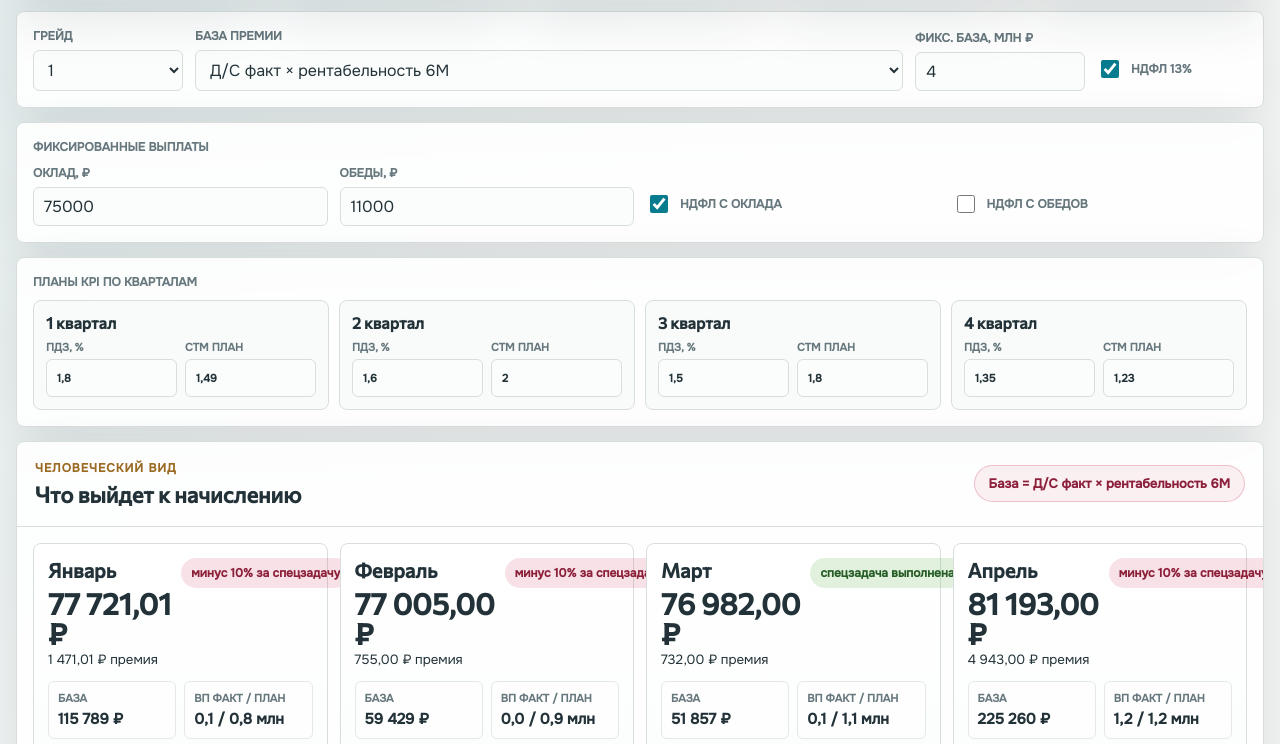
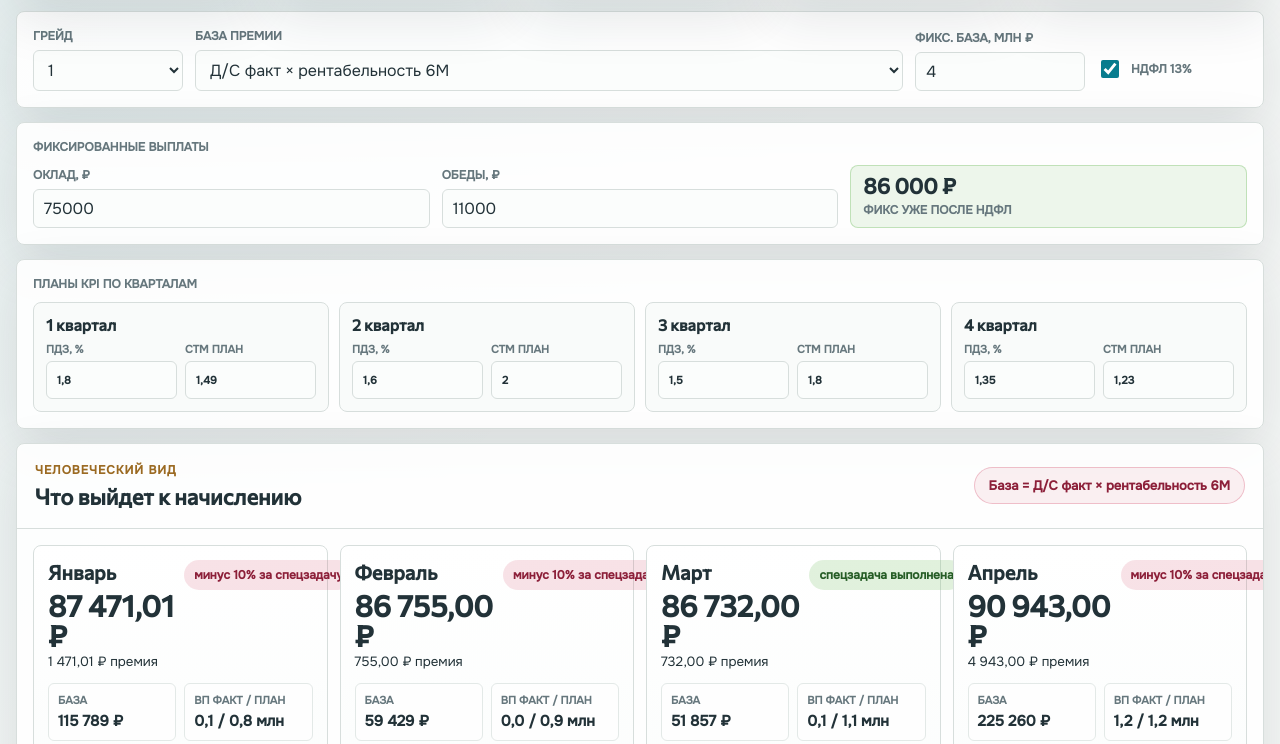
Before and after one commit to Pihenella/luis-plus-premium-playbook, a plain HTML site: page index.html in a window 1280 px wide. Shown: the part 331-1075 px from the top of the page. Drawn offline with Linux system fonts and the light colour scheme.

Commit message:
Treat fixed pay as net

```diff
--- a/app.js
+++ b/app.js
@@ -1,6 +1,6 @@
 "use strict";
 
-const STORE_KEY = "luisPlusPremiumPlaybook.v3";
+const STORE_KEY = "luisPlusPremiumPlaybook.v4";
 
 const months = [
   "Январь",
@@ -33,8 +33,6 @@ const defaultState = {
   showNet: true,
   baseSalary: 75000,
   meals: 11000,
-  salaryTaxed: true,
-  mealsTaxed: false,
   quarterPlans: [
     { pdzPlan: 1.8, stmPlan: 1.49 },
     { pdzPlan: 1.6, stmPlan: 2 },
@@ -66,8 +64,6 @@ const els = {
   showNet: document.querySelector("#showNet"),
   baseSalary: document.querySelector("#baseSalary"),
   meals: document.querySelector("#meals"),
-  salaryTaxed: document.querySelector("#salaryTaxed"),
-  mealsTaxed: document.querySelector("#mealsTaxed"),
   quarterSettings: document.querySelector("#quarterSettings"),
   monthRows: document.querySelector("#monthRows"),
   salaryTotal: document.querySelector("#salaryTotal"),
@@ -210,9 +206,7 @@ function fixedMonthlyGross() {
 }
 
 function fixedMonthlyNet() {
-  const salary = toNumber(state.baseSalary);
-  const meals = toNumber(state.meals);
-  return (state.salaryTaxed ? salary * 0.87 : salary) + (state.mealsTaxed ? meals * 0.87 : meals);
+  return fixedMonthlyGross();
 }
 
 function displayFixedMonthly() {
@@ -291,8 +285,6 @@ function render() {
   els.showNet.checked = state.showNet;
   els.baseSalary.value = String(state.baseSalary).replace(".", ",");
   els.meals.value = String(state.meals).replace(".", ",");
-  els.salaryTaxed.checked = state.salaryTaxed;
-  els.mealsTaxed.checked = state.mealsTaxed;
   els.rateChip.textContent = `${formatNumber((gradeRates[state.grade] || gradeRates[1]) * 100, 2)}%`;
   els.modeChip.textContent = baseModeLabel();
   renderQuarterSettings();
@@ -387,7 +379,7 @@ function renderTotals() {
   els.totalGross.textContent = formatRub(premiumDisplayTotal, state.showNet ? 2 : 0);
   els.totalNet.textContent = state.showNet ? `${formatRub(total)} gross` : "НДФЛ скрыт";
   els.fixedMonthly.textContent = formatRub(fixedDisplayMonthly, state.showNet ? 2 : 0);
-  els.fixedMonthlyHint.textContent = state.showNet ? `${formatRub(fixedMonthlyGross())} gross` : "до удержаний";
+  els.fixedMonthlyHint.textContent = state.showNet ? "уже после НДФЛ" : "фиксированная часть";
   els.lastMonthGross.textContent = last ? formatRub(lastSalaryDisplay, state.showNet ? 2 : 0) : "0 ₽";
   els.lastMonthName.textContent = last ? `${months[last.index]}: фикс + премия` : "—";
   renderDigest(results);
@@ -545,16 +537,6 @@ function bindEvents() {
     saveAndRender();
   });
 
-  els.salaryTaxed.addEventListener("change", () => {
-    state.salaryTaxed = els.salaryTaxed.checked;
-    saveAndRender();
-  });
-
-  els.mealsTaxed.addEventListener("change", () => {
-    state.mealsTaxed = els.mealsTaxed.checked;
-    saveAndRender();
-  });
-
   els.quarterSettings.addEventListener("input", (event) => {
     const target = event.target;
     const q = Number(target.dataset.quarter);
--- a/index.html
+++ b/index.html
@@ -92,14 +92,10 @@
             <label for="meals">Обеды, ₽</label>
             <input id="meals" type="text" inputmode="decimal" value="11000" />
           </div>
-          <label class="toggle-line">
-            <input id="salaryTaxed" type="checkbox" checked />
-            <span>НДФЛ с оклада</span>
-          </label>
-          <label class="toggle-line">
-            <input id="mealsTaxed" type="checkbox" />
-            <span>НДФЛ с обедов</span>
-          </label>
+          <div class="pay-note">
+            <strong>86 000 ₽</strong>
+            <span>фикс уже после НДФЛ</span>
+          </div>
         </div>
       </section>
 
--- a/styles.css
+++ b/styles.css
@@ -191,10 +191,37 @@ h2 {
 
 .salary-grid {
   display: grid;
-  grid-template-columns: repeat(4, minmax(0, 1fr));
+  grid-template-columns: repeat(3, minmax(0, 1fr));
   gap: 12px;
   align-items: end;
   margin-top: 10px;
+}
+
+.pay-note {
+  min-height: 56px;
+  border: 1px solid rgba(118, 191, 103, 0.38);
+  border-radius: var(--radius);
+  padding: 9px 12px;
+  background: rgba(118, 191, 103, 0.12);
+}
+
+.pay-note strong,
+.pay-note span {
+  display: block;
+}
+
+.pay-note strong {
+  font-family: "Commissioner", "Onest", sans-serif;
+  font-size: 22px;
+  line-height: 1;
+}
+
+.pay-note span {
+  margin-top: 5px;
+  color: var(--muted);
+  font-size: 12px;
+  font-weight: 750;
+  text-transform: uppercase;
 }
 
 .field {
```
Also changed, not shown: 1 other file.
